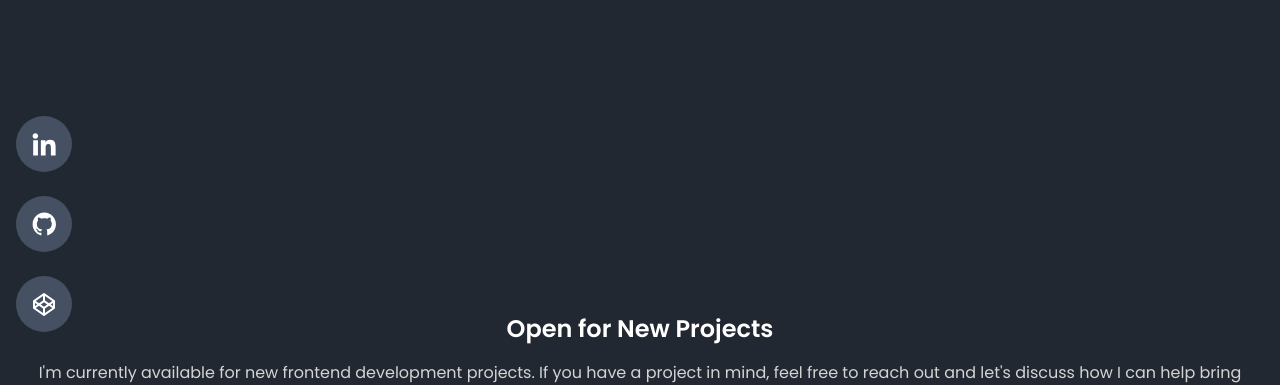
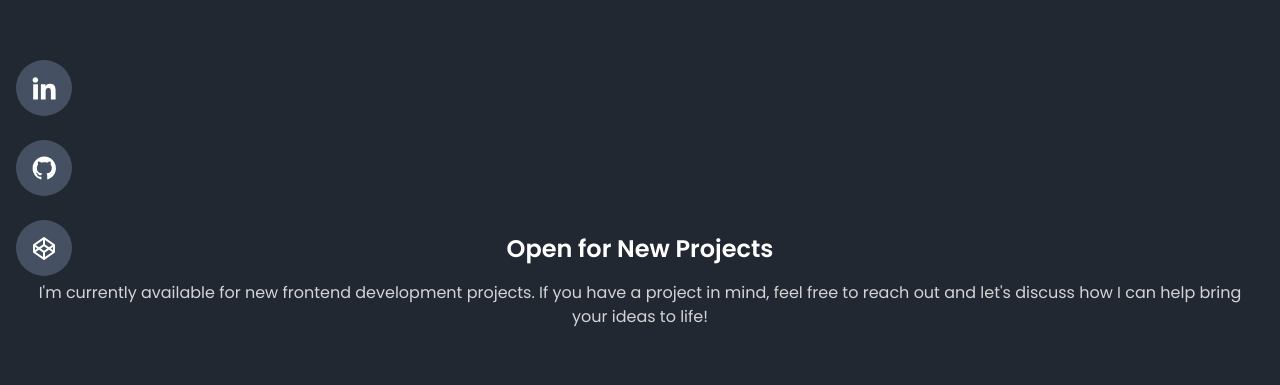
Before and after one commit to GPT-Engineer-App/react-empty-app-generator, a React (Vite) app: page / in a window 1280 px wide. Shown: the part 567-952 px from the top of the page. Built offline with nearby package versions, Linux system fonts and the light colour scheme.

Commit message:
Removed the top and bottom margin classes from the new section about being open for new projects.
Prompt: Remove the margin of thisnew section

```diff
--- a/src/components/HeroSection/index.jsx
+++ b/src/components/HeroSection/index.jsx
@@ -61,7 +61,7 @@ const HeroSection = () => {
             ))}
           </ul>
         </div>
-        <div className="container mt-20 mb-32">
+        <div className="container">
           <h2 className="text-2xl font-semibold text-center text-primary mb-4 dark:text-white">Open for New Projects</h2>
           <p className="text-base text-center font-normal text-neutral-700 dark:text-neutral-300">I'm currently available for new frontend development projects. If you have a project in mind, feel free to reach out and let's discuss how I can help bring your ideas to life!</p>
         </div>
```
